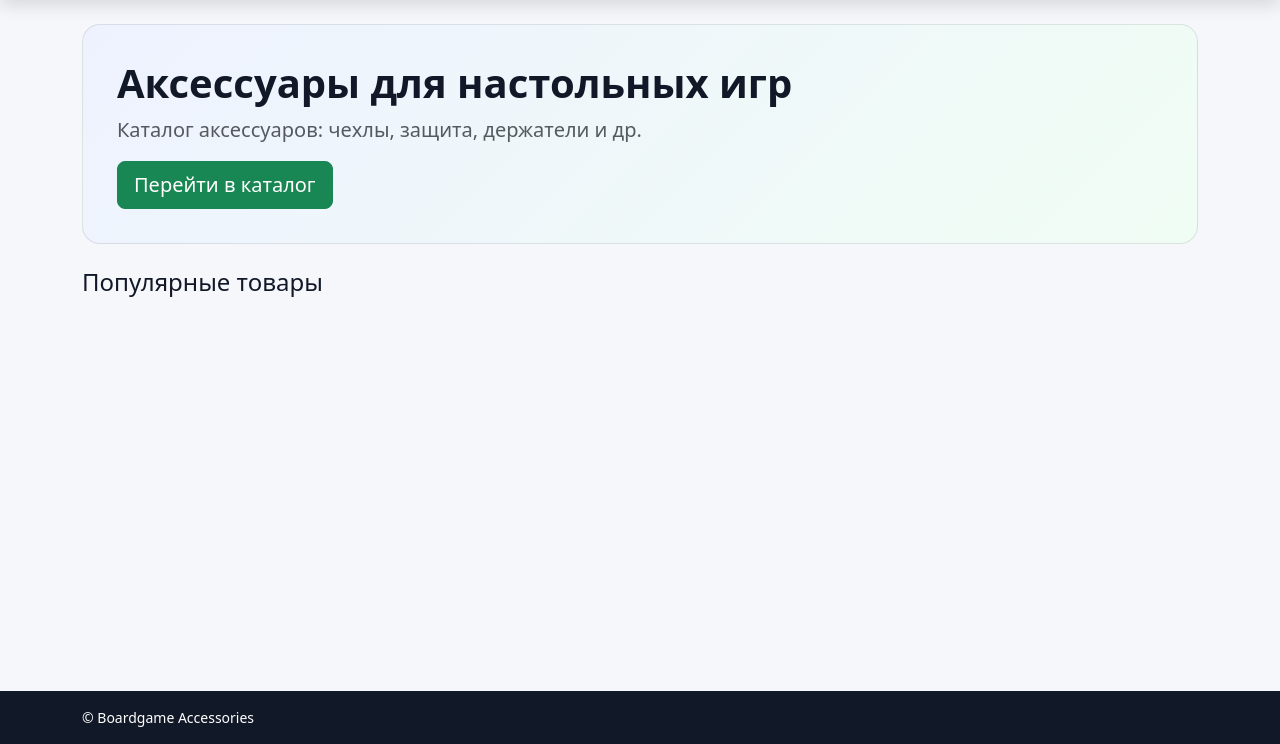
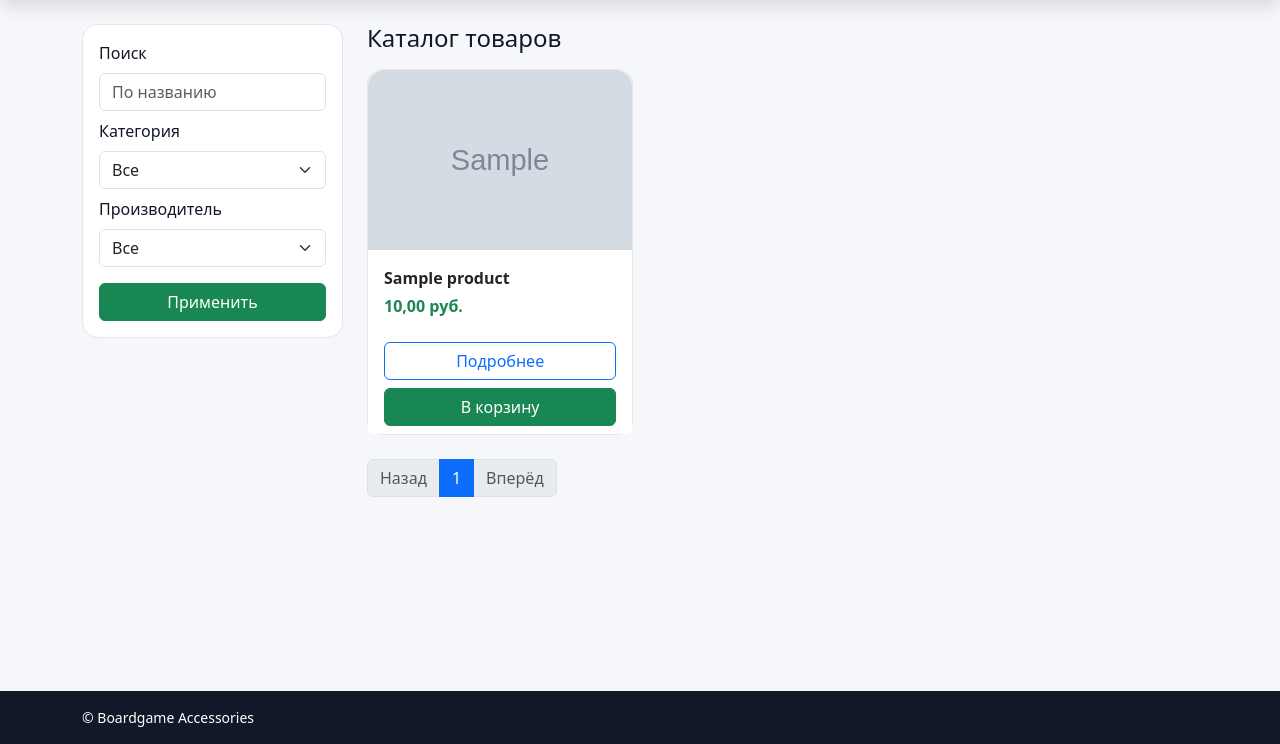
Before and after one commit to Kirill926105/lr17, a Django app: page /catalog/ in a window 1280 px wide. Shown: the part 56-800 px from the top of the page. Run offline with Django 5.2, Linux system fonts and the light colour scheme; tables that the repository leaves empty hold one stand-in row (values such as "Sample post"); grey boxes marked "Sample" are stand-in pictures.

Commit message:
commit"Доделал 21 лабу"

```diff
--- a/shopsite/shop/templates/registration/login.html
+++ b/shopsite/shop/templates/registration/login.html
@@ -18,7 +18,7 @@
         <button type="submit" class="btn" style="width: 100%;">Войти</button>
     </form>
     <p style="margin-top: 15px; font-size: 0.9rem; color: #666;">
-        Используй аккаунты (например, <b>gamer_1</b> / <b>pass12345</b>)
+        Используй аккаунты (например, <b>seed_user1</b> / <b>12345</b>)
     </p>
 </div>
 {% endblock %}
--- a/shopsite/shop/templates/registration/register.html
+++ b/shopsite/shop/templates/registration/register.html
@@ -7,7 +7,7 @@
     <h2>Регистрация нового игрока</h2>
     <form method="post">
         {% csrf_token %}
-        {{ form.as_p }} <!-- Django сам выведет поля логина и пароля -->
+        {{ form.as_p }}
         <button type="submit" class="btn" style="width: 100%; margin-top: 10px;">Зарегистрироваться</button>
     </form>
     <p style="margin-top: 15px; font-size: 0.9rem;">
--- a/shopsite/shop/templates/shop/cart.html
+++ b/shopsite/shop/templates/shop/cart.html
@@ -34,7 +34,7 @@
         </tr>
         {% empty %}
         <tr>
-            <td colspan="5" style="padding: 20px; color: #777;">Ваша корзина пока пуста. <a href="{% url 'product_list' %}">Вернуться в каталог</a></td>
+            <td colspan="5" style="padding: 20px; color: #777;">Ваша корзина пока пуста. <a href="{% url 'catalog' %}">Вернуться в каталог</a></td>
         </tr>
         {% endfor %}
     </tbody>
@@ -51,6 +51,6 @@
 </div>
 
 <div style="margin-top: 30px;">
-    <a href="{% url 'product_list' %}" style="color: #34495e;">← Назад к покупкам</a>
+    <a href="{% url 'catalog' %}">← Назад к покупкам</a>
 </div>
 {% endblock %}
--- a/shopsite/shop/templates/shop/catalog.html
+++ b/shopsite/shop/templates/shop/catalog.html
@@ -1,22 +1,48 @@
 {% extends "shop/base.html" %}
-{% block title %}Главная{% endblock %}
+{% block title %}Каталог{% endblock %}
 
 {% block content %}
-<div class="hero mb-4">
-  <div class="row align-items-center g-3">
-    <div class="col-12 col-lg-8">
-      <h1 class="display-6 fw-bold mb-2">Аксессуары для настольных игр</h1>
-      <p class="lead text-muted mb-3">
-        Каталог аксессуаров: чехлы, защита, держатели и др.
-      </p>
-      <a class="btn btn-success btn-lg" href="{% url 'catalog' %}">Перейти в каталог</a>
-    </div>
-  </div>
+<div class="row g-4">
+
+  <div class="col-12 col-md-3">
+    <form method="get" class="card card-body">
+      <label class="form-label">Поиск</label>
+      <input class="form-control mb-2" name="q" value="{{ q }}" placeholder="По названию">
+
+      <label class="form-label">Категория</label>
+      <select class="form-select mb-2" name="category">
+        <option value="">Все</option>
+        {% for c in categories %}
+          <option value="{{ c.id }}" {% if category == c.id|stringformat:"s" %}selected{% endif %}>
+            {{ c.name }}
+          </option>
+        {% endfor %}
+      </select>
+
+      <label class="form-label">Производитель</label>
+      <select class="form-select mb-3" name="producer">
+        <option value="">Все</option>
+        {% for p in producers %}
+          <option value="{{ p.id }}" {% if producer == p.id|stringformat:"s" %}selected{% endif %}>
+            {{ p.name }}
+          </option>
+        {% endfor %}
+      </select>
+
+      <button class="btn btn-success w-100">Применить</button>
+    </form>
   </div>
 
-<h2 class="h4 mb-3">Популярные товары</h2>
-<div class="row g-3">
-  {% for p in popular %}
+  <div class="col-12 col-md-9">
+    <h1 class="h4 mb-3">Каталог товаров</h1>
+
+    <div id="api-error" class="alert alert-danger d-none"></div>
+    <div id="loading" class="text-center my-3 d-none">
+      <div class="spinner-border" role="status"></div>
+    </div>
+
+    <div id="product-list" class="row g-3">
+      {% for p in page_obj %}
       <div class="col-12 col-sm-6 col-lg-4">
         <div class="card h-100">
           {% if p.image %}
@@ -26,11 +52,53 @@
             <div class="fw-bold mb-1">{{ p.name }}</div>
             <div class="price">{{ p.price }} руб.</div>
           </div>
-      <div class="card-footer bg-white border-0">
-        <a class="btn btn-outline-primary w-100" href="{% url 'product_detail' p.id %}">Подробнее</a>
+          <div class="card-footer bg-white border-0 d-grid gap-2">
+            <a class="btn btn-outline-primary" href="{% url 'product_detail' p.id %}">Подробнее</a>
+            <a class="btn btn-success" href="{% url 'add_to_cart' p.id %}">В корзину</a>
           </div>
         </div>
       </div>
+      {% empty %}
+        <p class="text-muted">Товары не найдены.</p>
       {% endfor %}
     </div>
+
+    <!-- ПАГИНАЦИЯ -->
+    <nav class="mt-4">
+      <ul class="pagination flex-wrap">
+        {% if page_obj.has_previous %}
+          <li class="page-item">
+            <a class="page-link"
+               href="?page={{ page_obj.previous_page_number }}&q={{ q }}&category={{ category }}&producer={{ producer }}">
+              Назад
+            </a>
+          </li>
+        {% else %}
+          <li class="page-item disabled"><span class="page-link">Назад</span></li>
+        {% endif %}
+
+        {% for n in page_obj.paginator.page_range %}
+          {% if n == page_obj.number %}
+            <li class="page-item active"><span class="page-link">{{ n }}</span></li>
+          {% else %}
+            <li class="page-item">
+              <a class="page-link" href="?page={{ n }}&q={{ q }}&category={{ category }}&producer={{ producer }}">{{ n }}</a>
+            </li>
+          {% endif %}
+        {% endfor %}
+
+        {% if page_obj.has_next %}
+          <li class="page-item">
+            <a class="page-link"
+               href="?page={{ page_obj.next_page_number }}&q={{ q }}&category={{ category }}&producer={{ producer }}">
+              Вперёд
+            </a>
+          </li>
+        {% else %}
+          <li class="page-item disabled"><span class="page-link">Вперёд</span></li>
+        {% endif %}
+      </ul>
+    </nav>
+  </div>
+</div>
 {% endblock %}
--- a/shopsite/shop/templates/shop/success.html
+++ b/shopsite/shop/templates/shop/success.html
@@ -3,6 +3,6 @@
     <div style="text-align: center; margin-top: 50px;">
         <h1>Заказ успешно оформлен!</h1>
         <p>Мы отправили чек с деталями заказа на вашу почту: <strong>{{ email }}</strong></p>
-        <a href="{% url 'product_list' %}" class="btn btn-primary">Вернуться к покупкам</a>
+        <a href="{% url 'catalog' %}" class="btn btn-primary">Вернуться к покупкам</a>
     </div>
 {% endblock %}
--- a/shopsite/shop/views.py
+++ b/shopsite/shop/views.py
@@ -20,6 +20,7 @@ import random
 from django.core.paginator import Paginator
 from rest_framework.decorators import api_view, permission_classes
 from rest_framework.response import Response
+from rest_framework.permissions import IsAuthenticatedOrReadOnly
 
 def index(request):
     products = list(Product.objects.order_by('-id')[:12])
@@ -95,7 +96,7 @@ def register(request):
         if form.is_valid():
             user = form.save()
             login(request, user)
-            return redirect('product_list')
+            return redirect('catalog')
     else:
         form = UserCreationForm()
     return render(request, 'registration/register.html', {'form': form})
@@ -144,7 +145,7 @@ class ProducerViewSet(viewsets.ModelViewSet):
 
 class ProductViewSet(viewsets.ModelViewSet):
     serializer_class = ProductSerializer
-    permission_classes = [IsAuthenticated]
+    permission_classes = [IsAuthenticatedOrReadOnly]
 
     def get_queryset(self):
         qs = Product.objects.all().select_related("category", "producer")
--- a/shopsite/shopsite/settings.py
+++ b/shopsite/shopsite/settings.py
@@ -123,7 +123,7 @@ STATIC_URL = 'static/'
 LOGIN_REDIRECT_URL = '/'  # После входа — на главную
 LOGOUT_REDIRECT_URL = '/' # После выхода — на главную
 # Настройки для реальной отправки (Яндекс)
-EMAIL_BACKEND = 'django.core.mail.backends.smtp.EmailBackend'
+EMAIL_BACKEND = 'django.core.mail.backends.dummy.EmailBackend'
 EMAIL_HOST = 'smtp.gmail.com'
 EMAIL_PORT = 587
 EMAIL_USE_TLS = True
```
Lines whose indentation alone changed are shown as unchanged.
